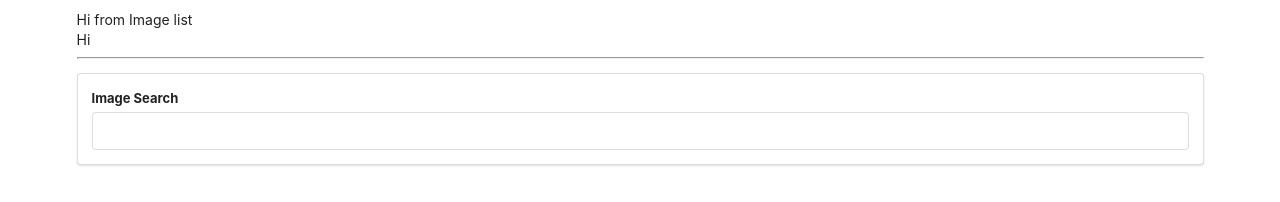
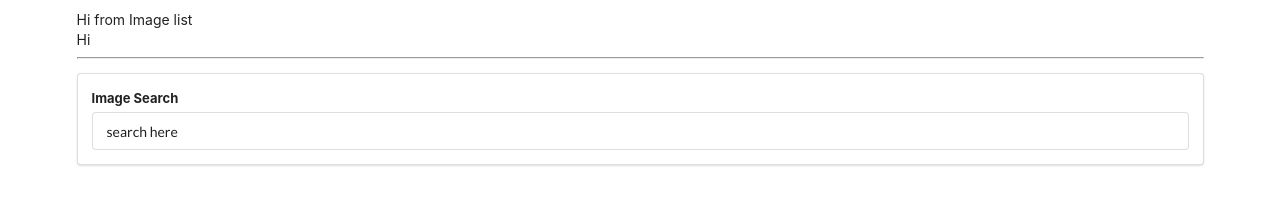
Before and after one commit to JohnQ1981/searchpics, a React (Create React App) app: page / in a window 1280 px wide. Shown: the top 202 px of the page. Built offline with nearby package versions, Linux system fonts and the light colour scheme.

Commit message:
added toUpperCase()

```diff
--- a/src/components/SearchBar.js
+++ b/src/components/SearchBar.js
@@ -4,7 +4,7 @@ class SearchBar extends React.Component {
   //   onInputChange(event) {
   //     console.log(event.target.value);
   //   }
-  state = { term: "" };
+  state = { term: "search here" };
 
   render() {
     return (
@@ -15,8 +15,9 @@ class SearchBar extends React.Component {
             <input
               type="text"
               value={this.state.term}
-              onChange={e => this.setState({ term: e.target.value })}
+              onChange={e => this.setState({ term: e.target.value.toUpperCase() })}
             />
+
           </div>
         </form>
       </div>
```
